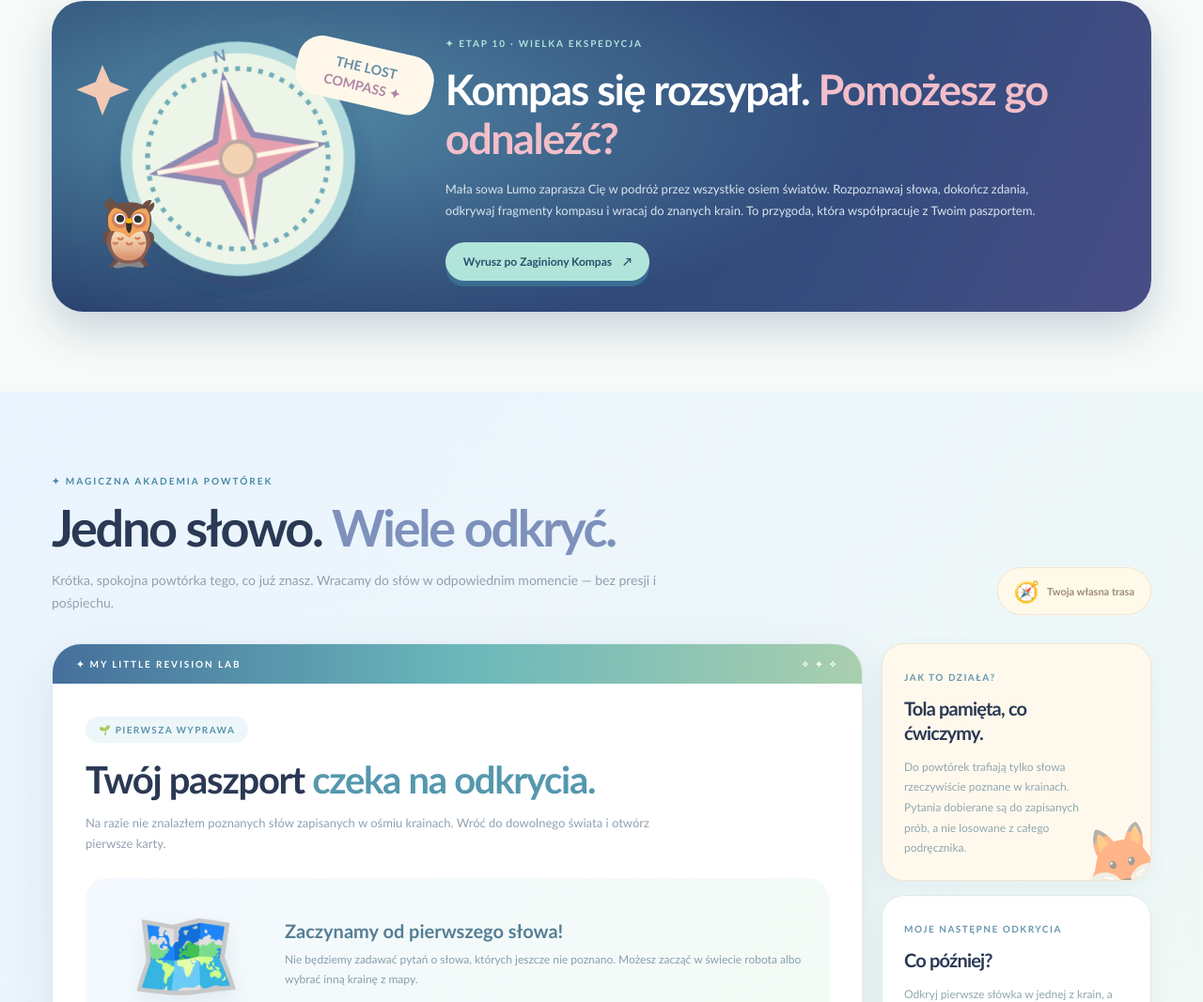
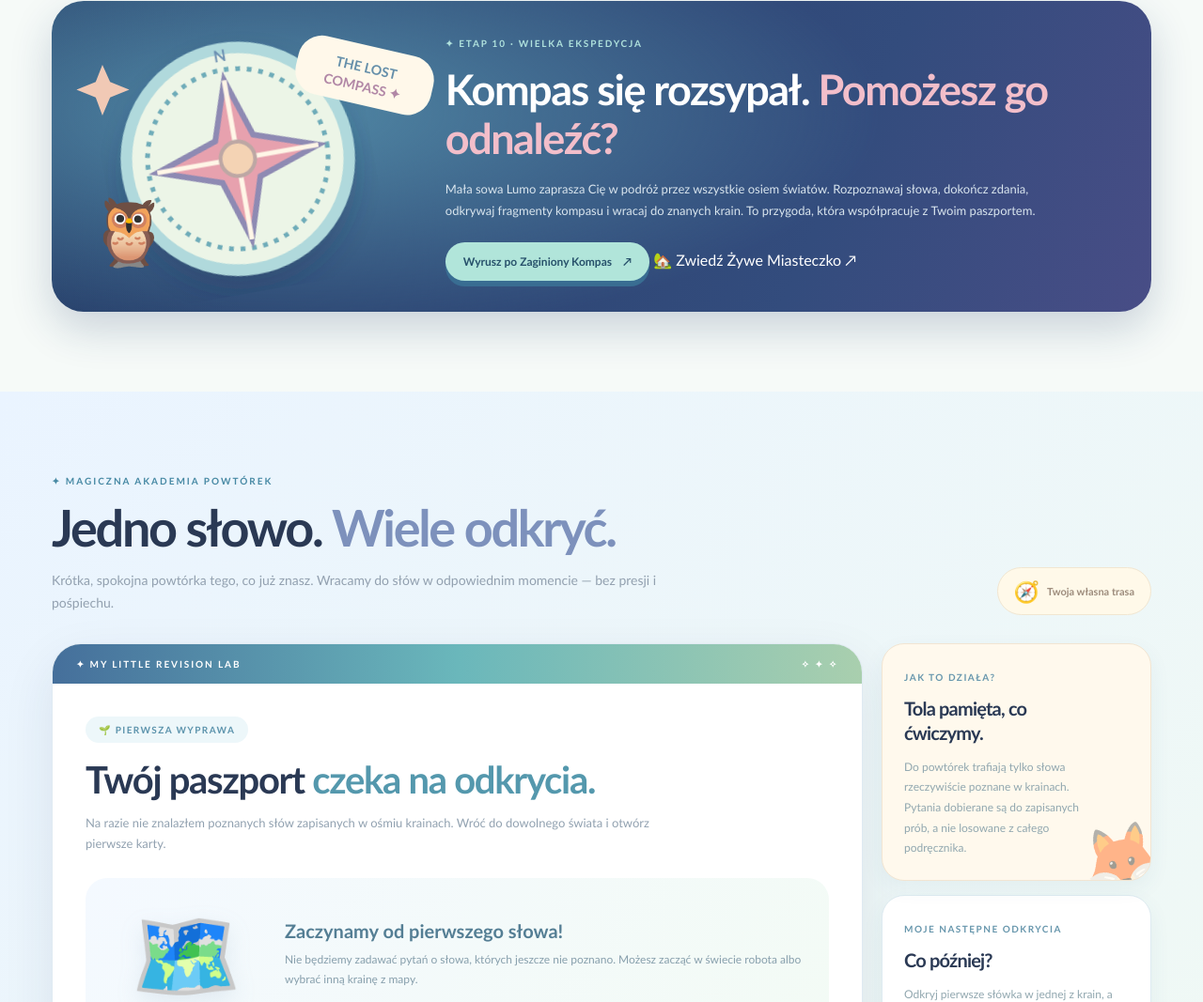
Before and after one commit to gawierzba/New-English-Adventure-2, a plain HTML site: page passport/index.html in a window 1280 px wide. Shown: the part 2171-3238 px from the top of the page at 94% size. Drawn offline with Linux system fonts and the light colour scheme.

Commit message:
feat(passport): guide explorer from the passport and compass into the stage-11 Living Town

```diff
--- a/passport/index.html
+++ b/passport/index.html
@@ -120,6 +120,7 @@
    <h2 id="voyage-title">Kompas się rozsypał. <em>Pomożesz go odnaleźć?</em></h2>
    <p>Mała sowa Lumo zaprasza Cię w podróż przez wszystkie osiem światów. Rozpoznawaj słowa, dokończ zdania, odkrywaj fragmenty kompasu i wracaj do znanych krain. To przygoda, która współpracuje z Twoim paszportem.</p>
    <a href="../expedition/" class="voyage-link">Wyrusz po Zaginiony Kompas <span aria-hidden="true">↗</span></a>
+   <a href="../town/" class="voyage-town-link">🏡 Zwiedź Żywe Miasteczko <span aria-hidden="true">↗</span></a>
   </div>
  </div></div>
 </section>
```
